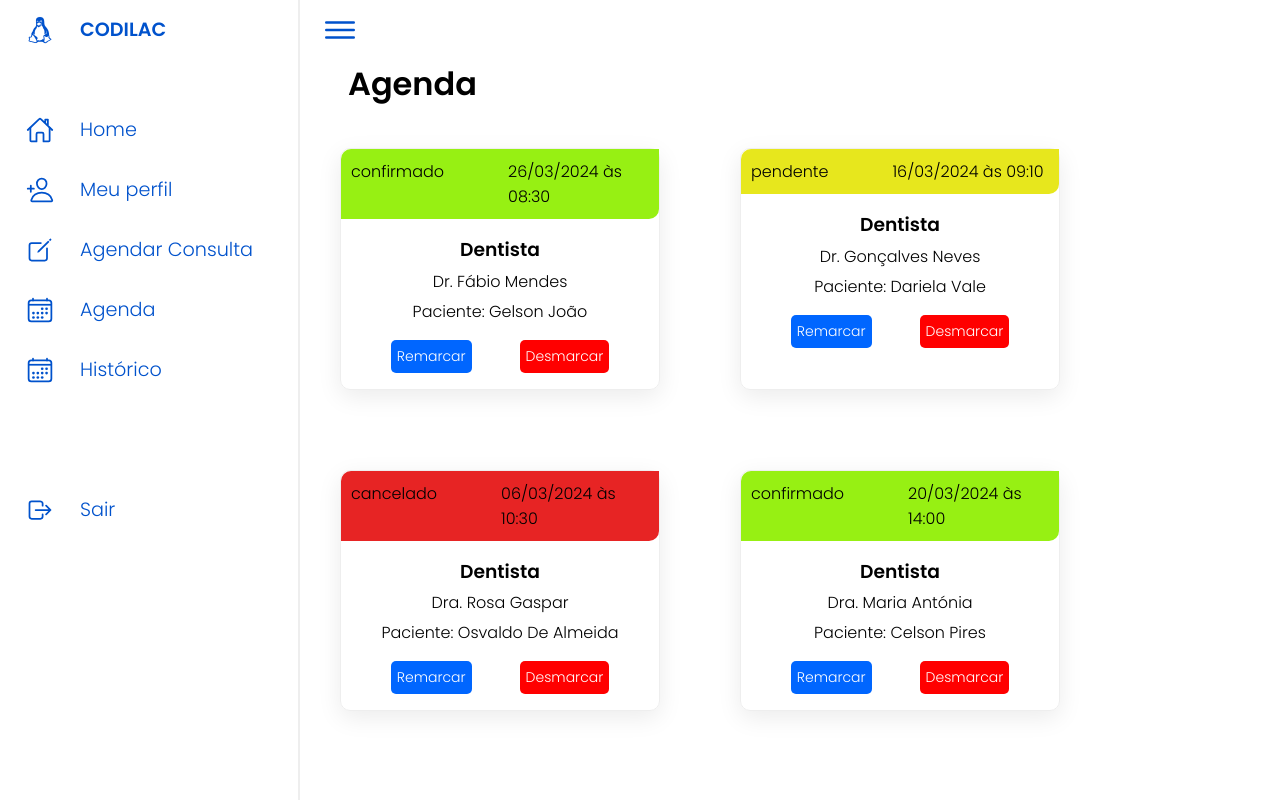
After one commit to ArielDelgado06/CODILAC, a PHP site: page /HTML/agenda.html in a window 1280 px wide. The commit adds this page. Run offline with PHP 8.4, Linux system fonts and the light colour scheme.

Commit message:
telas em construção

```diff
--- a/codilac/CSS/marcacao.css
+++ b/codilac/CSS/marcacao.css
@@ -312,6 +312,7 @@ body{
   margin-top: 3rem;
 }
 
+/* tela de agendamentos de consulta */
 .main_box{
   width: 95%;
   position: absolute;
@@ -364,7 +365,6 @@ body{
   background: #eee;
   color: #000;
   border: 1px solid #eee;
-
 }
 
 .main_box table tr td{
@@ -377,7 +377,7 @@ body{
 
 .box{
   position: absolute;
-  margin-top: 55%;
+  margin-top: 53%;
   margin-left:1rem;
   width: 95%;
   padding: 1rem;
@@ -415,3 +415,119 @@ body{
   text-decoration: none;
   color: var(--clr-blue);
 }
+
+/* Tela de agenda */
+.cardAgenda{
+  width: 20rem;
+  min-height: 10rem;
+  border: 1px solid #eee;
+  margin: 40px 40px;
+  display: flex;
+  flex-direction: column;
+  align-items: center;
+  border-radius: 10px;
+  box-shadow: 0 7px 25px rgba(0, 0, 0, 0.08);
+}
+
+.cardAgenda .result{
+  width: 100%;
+  display: flex;
+  flex-direction: row;
+  gap: 4rem;
+  padding: 10px 10px;
+  border-radius: 10px 0px;
+}
+
+#one, #for{
+  background: rgb(151, 240, 19);
+}
+
+#two{
+  background: rgb(231, 231, 29);
+}
+
+#thre{
+  background: rgb(231, 36, 36);
+}
+
+.cardAgenda section{
+  display: flex;
+  flex-direction: column;
+  align-items: center;
+  gap: 0.3rem;
+  padding: 1rem;
+}
+
+.cardAgenda .btnDiv{
+  display: flex;
+  flex-direction: row;
+  gap: 3rem;
+  padding-bottom: 1rem;
+}
+
+.cardAgenda .btnDiv button{
+  padding: 6px;
+  cursor: pointer;
+  border-radius: 5px;
+  border: none;
+  background: var(--clr-blue);
+  color: #fff;
+  font-size: 14px;
+}
+
+#btnred{
+  background: red;
+}
+
+.card{
+  display: flex;
+  flex-direction: row;
+  flex-wrap: wrap;
+}
+
+
+/* Tela de históricos */
+.main_boxH{
+  width: 100%;
+  display: grid;
+  min-height: 500px;
+}
+
+.mainwrapH{
+  font-weight: 600;
+  color: var(--clr-blueliht);
+  text-align:start;
+}
+
+.main_boxH table{
+  width: 100%;
+  border-collapse:collapse;
+}
+
+.main_boxH table thead td{
+  font-weight: 600;
+
+}
+
+.main_boxH table tr{
+  color: #000;
+  border-bottom: 1px solid rgba(0, 0, 0, 0.1);
+}
+
+.main_boxH table tr:last-child{
+  border-bottom: none;
+}
+
+.main_boxH table tr td{
+  padding: 16px;
+}
+
+.main_boxH table tbody tr:hover{
+  background: #eee;
+  color: #000;
+  border: 1px solid #eee;
+}
+
+.main_boxH table tr td:nth-child(3){
+  text-align: center;
+}
--- /dev/null
+++ b/codilac/HTML/agenda.html
@@ -0,0 +1,148 @@
+<!DOCTYPE html>
+<html lang="pt-br">
+<head>
+  <meta charset="UTF-8">
+  <meta http-equiv="X-UA-Compatible" content="IE=edge">
+  <meta name="viewport" content="width=device-width, initial-scale=1.0">
+  <link rel="preconnect" href="https://fonts.googleapis.com">
+  <link rel="preconnect" href="https://fonts.gstatic.com" crossorigin/>
+  <link href="https://fonts.googleapis.com/css2?family=Poppins:ital,wght@0,300;0,600;1,300&display=swap" rel="stylesheet"/>
+  <link href='https://unpkg.com/boxicons@2.1.4/css/boxicons.min.css' rel='stylesheet'>
+  <title>Agendar consulta</title>
+  <link rel="stylesheet" href="../CSS/marcacao.css">
+</head>
+<body>
+  <div class="container">
+    <div class="navigation">
+      <ul>
+        <li><a href="#">
+          <span class="icon"><ion-icon name="logo-tux"></ion-icon></span>
+          <span id="mainTitle" class="title">CODILAC</span>
+        </a></li>
+
+        <li><a href="#">
+          <span class="icon"><ion-icon name="home-outline"></ion-icon></span>
+          <span class="title">Home</span>
+        </a></li>
+
+        <li><a href="#">
+          <span class="icon"><ion-icon name="person-add-outline"></ion-icon></span>
+          <span class="title">Meu perfil</span>
+        </a></li>
+
+        <li><a href="#">
+          <span class="icon"><ion-icon name="create-outline"></ion-icon></span>
+          <span class="title">Agendar Consulta</span>
+        </a></li>
+
+        <li><a href="#">
+          <span class="icon"><ion-icon name="calendar-outline"></ion-icon></span>
+          <span class="title">Agenda</span>
+        </a></li>
+
+        <li><a href="#">
+          <span class="icon"><ion-icon name="calendar-outline"></ion-icon></span>
+          <span class="title">Histórico</span>
+        </a></li>
+
+
+        <li><a href="#">
+          <span class="icon"><ion-icon name="log-out-outline"></ion-icon></span>
+          <span class="title">Sair</span>
+        </a></li>
+      </ul>
+    </div>
+
+    <div class="main">
+      <div class="topbar">
+        <div class="toggle">
+          <ion-icon name="menu-outline"></ion-icon>
+        </div>
+      </div>
+
+      <h1>Agenda</h1>
+
+      <div class="card">
+        <div class="cardAgenda">
+          <div class="result" id="one">
+            <P>confirmado</P>
+            <p>26/03/2024 às 08:30</p>
+          </div>
+
+          <section>
+            <h3>Dentista</h3>
+            <p>Dr. Fábio Mendes</p>
+            <p>Paciente: Gelson João</p>
+          </section>
+
+          <div class="btnDiv">
+            <button>Remarcar</button>
+            <button id="btnred">Desmarcar</button>
+          </div>
+        </div>
+
+        <div class="cardAgenda">
+          <div class="result" id="two">
+            <P>pendente</P>
+            <p>16/03/2024 às 09:10</p>
+          </div>
+
+          <section>
+            <h3>Dentista</h3>
+            <p>Dr. Gonçalves Neves</p>
+            <p>Paciente: Dariela Vale</p>
+          </section>
+
+          <div class="btnDiv">
+            <button>Remarcar</button>
+            <button id="btnred">Desmarcar</button>
+          </div>
+        </div>
+
+        <div class="cardAgenda">
+          <div class="result" id="thre">
+            <P>cancelado</P>
+            <p>06/03/2024 às 10:30</p>
+          </div>
+
+          <section>
+            <h3>Dentista</h3>
+            <p>Dra. Rosa Gaspar</p>
+            <p>Paciente: Osvaldo De Almeida</p>
+          </section>
+
+          <div class="btnDiv">
+            <button>Remarcar</button>
+            <button id="btnred">Desmarcar</button>
+          </div>
+        </div>
+
+        <div class="cardAgenda">
+          <div class="result" id="for">
+            <P>confirmado</P>
+            <p>20/03/2024 às 14:00</p>
+          </div>
+
+          <section>
+            <h3>Dentista</h3>
+            <p>Dra. Maria Antónia</p>
+            <p>Paciente: Celson Pires</p>
+          </section>
+
+          <div class="btnDiv">
+            <button>Remarcar</button>
+            <button id="btnred">Desmarcar</button>
+          </div>
+        </div>
+
+      </div>
+
+  </div>
+
+
+
+    <script type="module" src="https://unpkg.com/ionicons@7.1.0/dist/ionicons/ionicons.esm.js"></script>
+    <script nomodule src="https://unpkg.com/ionicons@7.1.0/dist/ionicons/ionicons.js"></script>
+  <script src="../js/script.js"></script>
+</body>
+</html>
```
Also changed, not shown: codilac/HTML/historico.html (added, +126 -0 lines).
